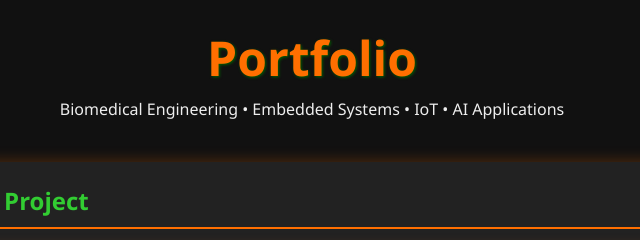
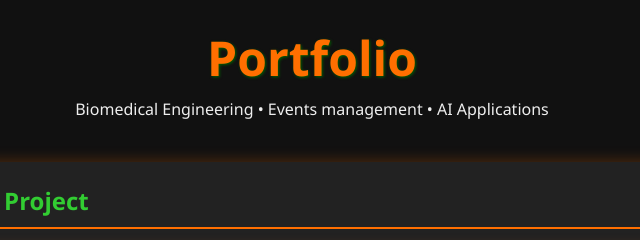
Before and after one commit to OngYenCheong/ongyencheong.github.io, a plain HTML site: page Portfolio.html in a window 1280 px wide. Shown: the top 240 px of the page, 328-968 px from the left. Drawn offline with Linux system fonts and the light colour scheme.

Commit message:
Update Portfolio.html

```diff
--- a/Portfolio.html
+++ b/Portfolio.html
@@ -1,9 +1,10 @@
 <body>
 
 <header>
+    <link rel="icon" type="image/x-icon" href="/images/favicon.ico">
     <h1>Portfolio</h1>
     <p>
-        Biomedical Engineering • Embedded Systems • IoT • AI Applications
+        Biomedical Engineering • Events management • AI Applications
     </p>
     <link rel="stylesheet" href="styles1.css">
 </header>
```
